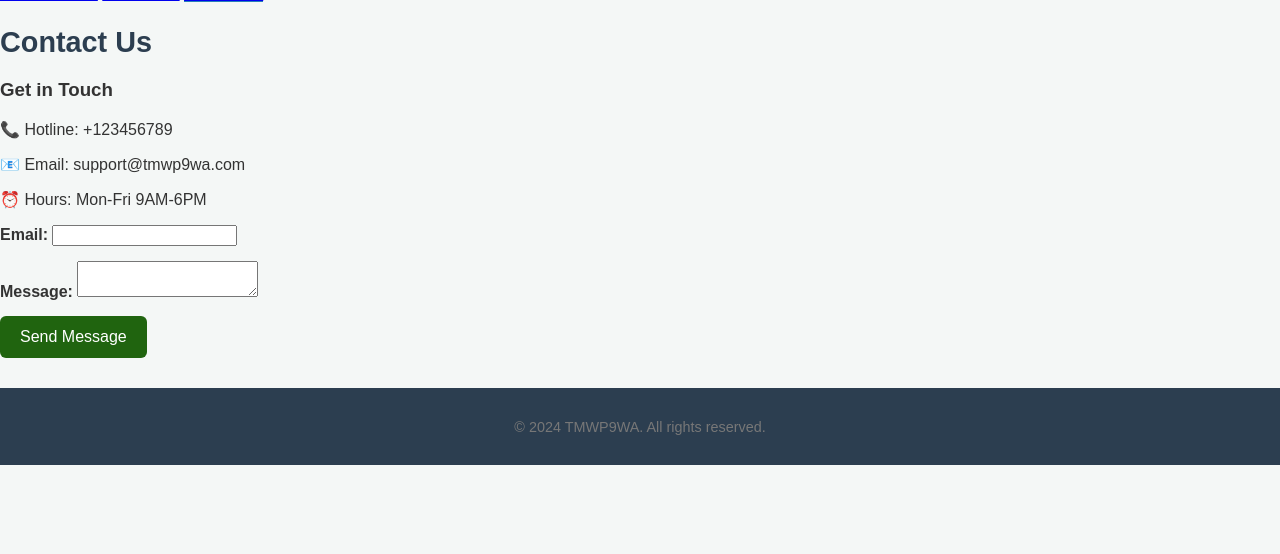
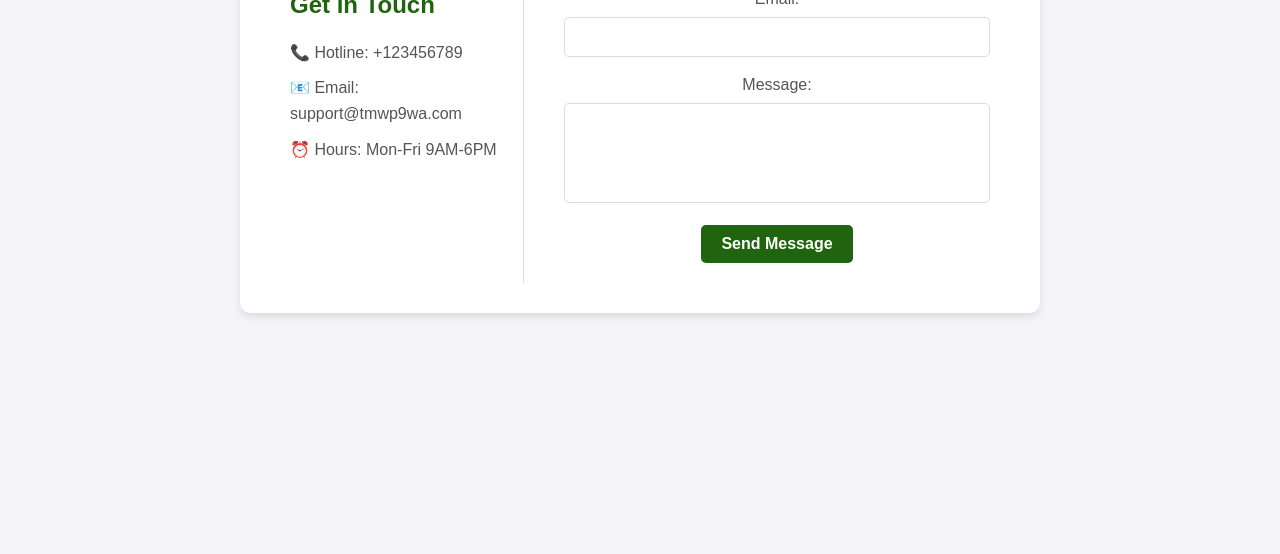
Before and after one commit to TMW251124-GP1-5/TMW251124-GP1-5, a plain HTML site: page project-9-web-app/app/contact.html in a window 1280 px wide. Shown: the part 246-800 px from the top of the page. Drawn offline with Linux system fonts and the light colour scheme.

Commit message:
edited contact section

```diff
--- /dev/null
+++ b/project-9-web-app/app/contact.css
@@ -0,0 +1,133 @@
+/* General Reset */
+* {
+  margin: 0;
+  padding: 0;
+  box-sizing: border-box;
+  font-family: Arial, sans-serif;
+}
+
+/* Body Styling */
+body {
+  background-color: #f4f4f9;
+  color: #333;
+  line-height: 1.6;
+  padding: 20px;
+}
+
+/* Section Styling */
+.section {
+  max-width: 800px;
+  margin: 40px auto;
+  text-align: center;
+  background: #fff;
+  border-radius: 10px;
+  box-shadow: 0 4px 8px rgba(0, 0, 0, 0.1);
+  padding: 30px;
+}
+
+.section-title {
+  font-size: 2rem;
+  margin-bottom: 20px;
+  color: #444;
+  font-weight: bold;
+}
+
+/* Contact Container */
+.contact-container {
+  display: flex;
+  flex-wrap: wrap;
+  justify-content: space-between;
+  gap: 20px;
+}
+
+/* Contact Info */
+.contact-info {
+  flex: 1;
+  min-width: 250px;
+  padding: 20px;
+  text-align: left;
+  border-right: 1px solid #ddd;
+}
+
+.contact-info h3 {
+  font-size: 1.5rem;
+  margin-bottom: 15px;
+  color: #20640f;
+}
+
+.contact-info p {
+  font-size: 1rem;
+  margin-bottom: 10px;
+  color: #555;
+}
+
+/* Form Styling */
+.form-container {
+  flex: 2;
+  min-width: 300px;
+  padding: 20px;
+}
+
+.form-group {
+  margin-bottom: 15px;
+}
+
+label {
+  display: block;
+  font-size: 1rem;
+  margin-bottom: 5px;
+  color: #555;
+}
+
+input,
+textarea {
+  width: 100%;
+  padding: 10px;
+  font-size: 1rem;
+  border: 1px solid #ddd;
+  border-radius: 5px;
+  resize: none;
+}
+
+textarea {
+  min-height: 100px;
+}
+
+input:focus,
+textarea:focus {
+  border-color: #20640f;
+  outline: none;
+  box-shadow: 0 0 4px rgba(32, 100, 15, 0.4);
+}
+
+/* Submit Button */
+.submit-btn {
+  background-color: #20640f;
+  color: #fff;
+  font-size: 1rem;
+  font-weight: bold;
+  padding: 10px 20px;
+  border: none;
+  border-radius: 5px;
+  cursor: pointer;
+  transition: background-color 0.3s ease;
+}
+
+.submit-btn:hover {
+  background-color: #145108;
+}
+
+/* Responsive Design */
+@media (max-width: 768px) {
+  .contact-container {
+    flex-direction: column;
+    text-align: center;
+  }
+
+  .contact-info {
+    border-right: none;
+    border-bottom: 1px solid #ddd;
+    padding-bottom: 20px;
+    margin-bottom: 20px;
+  }
+}
--- a/project-9-web-app/app/contact.html
+++ b/project-9-web-app/app/contact.html
@@ -5,22 +5,9 @@
     <meta name="viewport" content="width=device-width, initial-scale=1.0" />
     <title>TMWP9WA - Contact</title>
     <link rel="stylesheet" href="styles.css" />
+    <link rel="stylesheet" href="contact.css" />
   </head>
   <body>
-    <header class="header">
-      <nav class="nav-container">
-        <div class="logo">
-          <a href="index.html"><h1>TMWP9WA</h1></a>
-          <p class="slogan">A-H-C-G-D-Y-D!</p>
-        </div>
-        <div class="nav-buttons">
-          <a href="plans.html" class="nav-btn">Browse Plans</a>
-          <a href="order.html" class="nav-btn">Order Now</a>
-          <a href="contact.html" class="nav-btn active">Contact Us</a>
-        </div>
-      </nav>
-    </header>
-
     <section class="section">
       <h2 class="section-title">Contact Us</h2>
       <div class="contact-container">
@@ -44,10 +31,6 @@
       </div>
     </section>
 
-    <footer class="footer">
-      <p>&copy; 2024 TMWP9WA. All rights reserved.</p>
-    </footer>
-
     <script src="script.js"></script>
   </body>
 </html>
--- /dev/null
+++ b/project-9-web-app/app/order.css
@@ -0,0 +1,122 @@
+/* General Reset */
+* {
+  margin: 0;
+  padding: 0;
+  box-sizing: border-box;
+  font-family: Arial, sans-serif;
+}
+
+body {
+  background-color: #f9f9f9;
+  color: #333;
+  line-height: 1.6;
+}
+
+/* Order Section */
+.order-section {
+  max-width: 600px;
+  margin: 50px auto;
+  padding: 20px;
+  background-color: #ffffff;
+  border-radius: 10px;
+  box-shadow: 0 4px 10px rgba(0, 0, 0, 0.1);
+}
+
+.section-title {
+  font-size: 1.8rem;
+  color: #333;
+  text-align: center;
+  margin-bottom: 20px;
+  font-weight: bold;
+}
+
+.order-form {
+  display: flex;
+  flex-direction: column;
+  gap: 15px;
+}
+
+.form-group {
+  display: flex;
+  flex-direction: column;
+}
+
+label {
+  font-size: 1rem;
+  font-weight: bold;
+  margin-bottom: 5px;
+}
+
+.form-input {
+  padding: 10px;
+  font-size: 1rem;
+  border: 1px solid #ccc;
+  border-radius: 5px;
+  transition: border-color 0.3s;
+}
+
+.form-input:focus {
+  border-color: #2d9912;
+  outline: none;
+}
+
+.submit-btn {
+  padding: 10px 20px;
+  font-size: 1.1rem;
+  background-color: #20640f;
+  color: #fff;
+  border: none;
+  border-radius: 5px;
+  cursor: pointer;
+  transition: background-color 0.3s;
+}
+
+.submit-btn:hover {
+  background-color: #2d9912;
+}
+
+/* Confirmation Section */
+.confirmation {
+  max-width: 600px;
+  margin: 50px auto;
+  padding: 20px;
+  background-color: #dff0d8;
+  border: 1px solid #d6e9c6;
+  border-radius: 10px;
+  color: #3c763d;
+  box-shadow: 0 4px 10px rgba(0, 0, 0, 0.1);
+}
+
+.hidden {
+  display: none;
+}
+
+.confirmation h2 {
+  text-align: center;
+  margin-bottom: 20px;
+  font-size: 1.8rem;
+}
+
+.confirmation p,
+.confirmation ul {
+  font-size: 1rem;
+  margin-bottom: 10px;
+}
+
+.confirmation ul {
+  padding-left: 20px;
+}
+
+.confirmation li {
+  margin-bottom: 5px;
+}
+
+/* Footer */
+.footer {
+  margin-top: 50px;
+  text-align: center;
+  padding: 10px 0;
+  background-color: #333;
+  color: #fff;
+  font-size: 0.9rem;
+}
--- /dev/null
+++ b/project-9-web-app/app/plan.css
@@ -0,0 +1,118 @@
+/* General Reset */
+* {
+  margin: 0;
+  padding: 0;
+  box-sizing: border-box;
+  font-family: Arial, sans-serif;
+}
+
+body {
+  background-color: #f4f4f9;
+  color: #333;
+  line-height: 1.6;
+  padding: 20px;
+}
+
+/* Section Styling */
+.section {
+  max-width: 1200px;
+  margin: 60px auto;
+  text-align: center;
+}
+
+.section-title {
+  font-size: 2rem;
+  margin-bottom: 20px;
+  color: #444;
+  font-weight: bold;
+}
+
+/* Plans Container */
+.plans-container {
+  display: grid;
+  grid-template-columns: repeat(auto-fit, minmax(300px, 1fr));
+  gap: 20px;
+  padding: 0 20px;
+}
+
+/* Plan Card */
+.plan-card {
+  background-color: #fff;
+  border-radius: 10px;
+  box-shadow: 0 4px 8px rgba(0, 0, 0, 0.1);
+  padding: 20px;
+  transition: transform 0.3s ease, box-shadow 0.3s ease;
+}
+
+.plan-card:hover {
+  transform: translateY(-5px);
+  box-shadow: 0 6px 15px rgba(0, 0, 0, 0.15);
+}
+
+.plan-header h3 {
+  font-size: 1.5rem;
+  margin-bottom: 10px;
+  color: #20640f;
+}
+
+.price {
+  font-size: 1.8rem;
+  font-weight: bold;
+  color: #20640f;
+  margin-bottom: 15px;
+}
+
+.plan-features p {
+  font-size: 1rem;
+  margin-bottom: 8px;
+  color: #555;
+}
+
+/* Plan Button */
+.plan-btn {
+  display: inline-block;
+  margin-top: 15px;
+  padding: 10px 20px;
+  background-color: #20640f;
+  color: #fff;
+  font-size: 1rem;
+  font-weight: bold;
+  text-decoration: none;
+  border-radius: 5px;
+  transition: background-color 0.3s ease;
+}
+
+.plan-btn:hover {
+  background-color: #145108;
+}
+
+/* Featured Plan */
+.featured {
+  border: 2px solid #20640f;
+  position: relative;
+}
+
+/* Badge */
+.badge {
+  position: absolute;
+  top: -10px;
+  right: 20px;
+  background-color: #20640f;
+  color: #fff;
+  padding: 5px 10px;
+  font-size: 0.9rem;
+  font-weight: bold;
+  border-radius: 20px;
+  box-shadow: 0 2px 5px rgba(0, 0, 0, 0.1);
+}
+
+/* Footer */
+/* .footer {
+  margin-top: 40px;
+  text-align: center;
+  font-size: 0.9rem;
+  color: #666;
+  padding: 10px 0;
+  background-color: #f4f4f9;
+  border-top: 1px solid #ddd;
+} */
--- a/project-9-web-app/app/styles.css
+++ b/project-9-web-app/app/styles.css
@@ -114,7 +114,7 @@ li {
 }
 
 /* Section and Form Styles */
-.order-section {
+/* .order-section {
   max-width: 600px;
   margin: 0 auto;
   padding: 20px;
@@ -163,10 +163,10 @@ label {
 
 .submit-btn:hover {
   background-color: #2d9912;
-}
+} */
 
 /* Confirmation Section */
-.confirmation {
+/* .confirmation {
   background-color: #f9f9f9;
   padding: 20px;
   border-radius: 8px;
@@ -176,7 +176,7 @@ label {
 
 .hidden {
   display: none;
-}
+} */
 
 /* Footer */
 .footer {
```
Also changed, not shown: project-9-web-app/app/order.html (+8 -9 lines), project-9-web-app/app/plans.html (+6 -5 lines).
